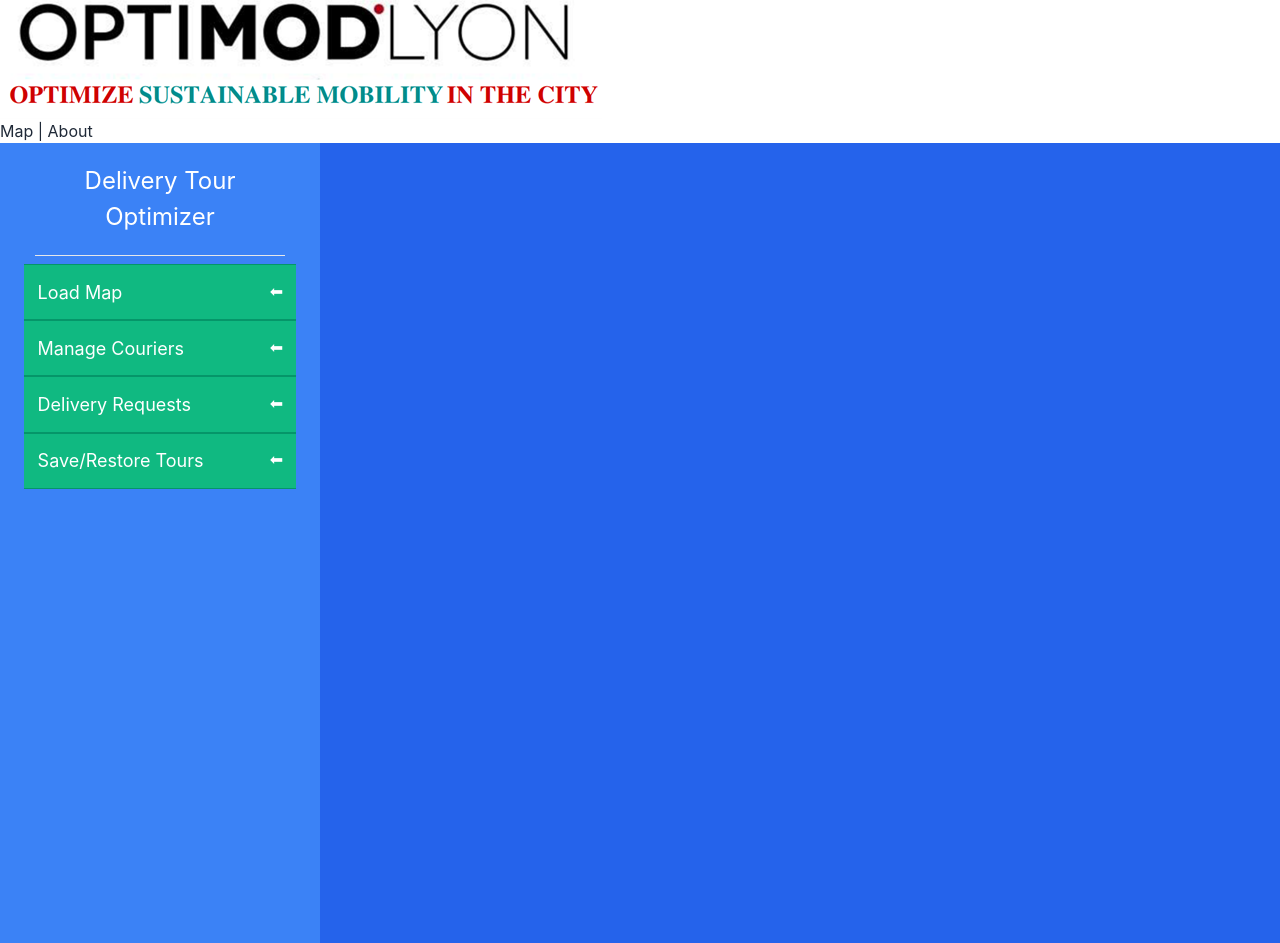
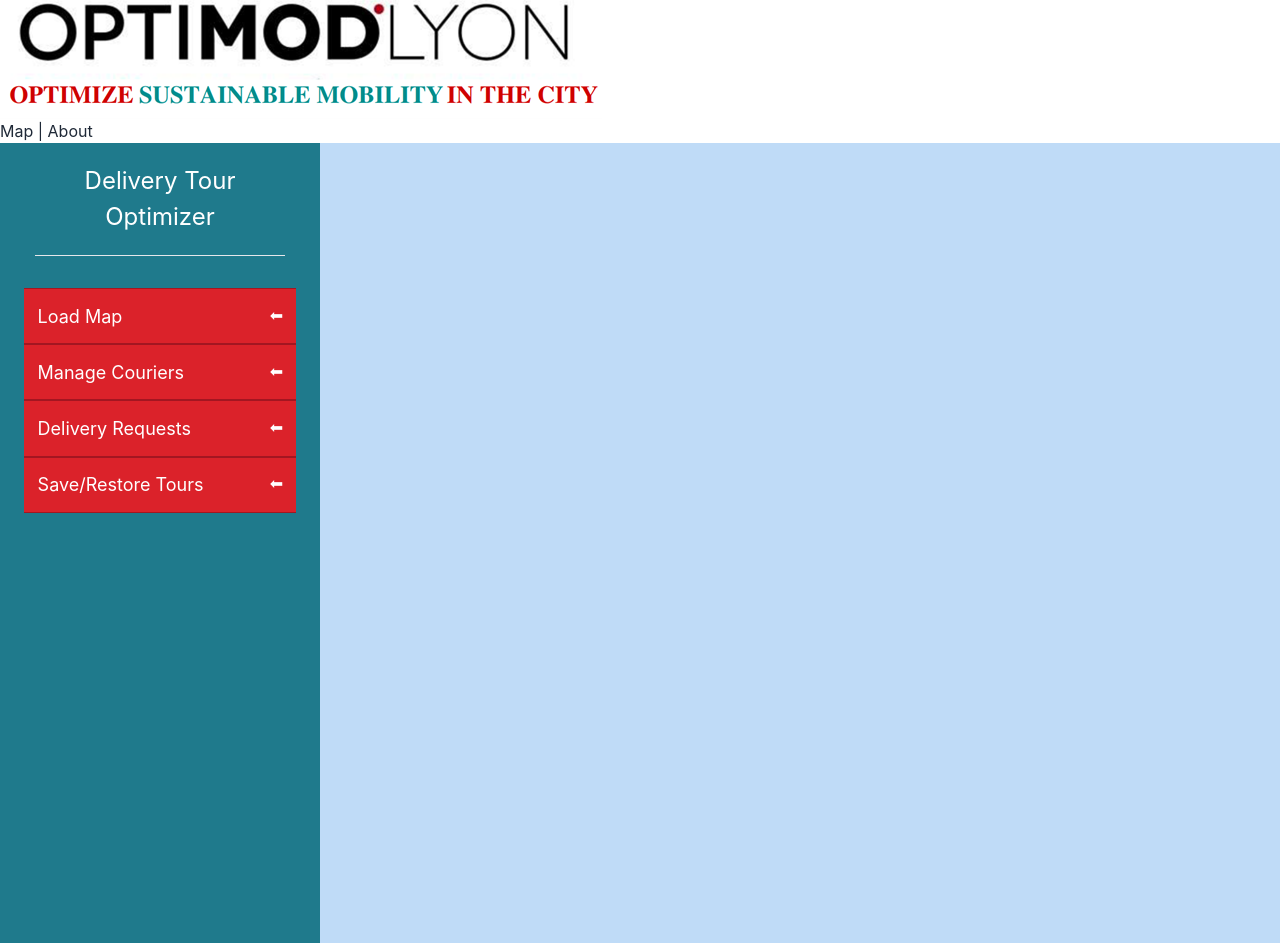
Before and after one commit to danielhabib3/optimod_lyon_front, an Angular app: page /map in a window 1280 px wide. Built offline with nearby package versions, Linux system fonts and the light colour scheme.

Commit message:
creation of the header

```diff
--- a/src/app/app.component.html
+++ b/src/app/app.component.html
@@ -1,5 +1,5 @@
 <!-- <h1>{{title}}</h1> -->
-<img src="optimodLyon.png" alt="logo" >
+<img src="optimodLyon.png" alt="logo">
 <nav>
   <a routerLink="/map">Map</a>
   |
--- /dev/null
+++ b/src/app/header/header.component.html
@@ -0,0 +1,14 @@
+<div class="navbar bg-base-100">
+    <div class="flex-none">
+        <button class="btn btn-square btn-ghost">
+            <svg xmlns="http://www.w3.org/2000/svg" fill="none" viewBox="0 0 24 24"
+                class="inline-block h-5 w-5 stroke-current">
+                <path stroke-linecap="round" stroke-linejoin="round" stroke-width="2" d="M4 6h16M4 12h16M4 18h16">
+                </path>
+            </svg>
+        </button>
+    </div>
+    <div class="flex-1">
+        <a routerLink="/map" class="btn btn-ghost text-xl">Optimod Lyon</a>
+    </div>
+</div>
--- a/src/app/map/map.component.html
+++ b/src/app/map/map.component.html
@@ -1,8 +1,8 @@
 <div class="flex font-sans h-screen text-white">
     <!-- Sidebar -->
-    <div class="bg-primary-light w-1/4 px-6">
+    <div class="bg-primary w-1/4 px-6 h-full overflow-y-auto pb-6">
         <h2 class="text-center m-5 ">Delivery Tour Optimizer</h2>
-        <hr class="my-2 w-11/12 mx-auto text-grey-600">
+        <hr class="my-2 w-11/12 mx-auto text-grey-600 pb-6">
 
         <!-- Load Map Section -->
         <div>
@@ -46,12 +46,12 @@
                         <!-- <option *ngFor="let courier of couriers" [value]="courier.id">{{ courier.name }}</option> -->
                     </select>
                 </div>
-                <div>
+                <div class="pt-6">
                     <label for="pickupLocation">Pickup Location</label>
                     <input type="text" id="pickupLocation" name="pickupLocation" placeholder="Enter address"
                         class="input input-bordered w-5/6 max-w-s" />
                 </div>
-                <div>
+                <div class="pt-6">
                     <label for="deliveryLocation">Delivery Location</label>
                     <input type="text" id="deliveryLocation" name="deliveryLocation" placeholder="Enter address"
                         class="input input-bordered w-5/6 max-w-s" />
@@ -75,5 +75,5 @@
     </div>
 
     <!-- Map -->
-    <div class="bg-primary w-3/4" id="map"></div>
+    <div class="bg-primary-light w-3/4" id="map"></div>
 </div>
--- a/src/styles.css
+++ b/src/styles.css
@@ -5,15 +5,15 @@
 
 @layer base {
   :root {
-    --color-primary: #2563eb;
-    --color-primary-light: #3b82f6;
-    --color-primary-dark: #1e40af;
-    --color-secondary: #10b981;
-    --color-secondary-light: #34d399;
-    --color-secondary-dark: #059669;
-    --color-neutral: #f3f4f6;
-    --color-neutral-light: #f9fafb;
-    --color-neutral-dark: #d1d5db;
-    --color-error: #ef4444;
+    --color-primary: #1f7a8c;
+    --color-primary-light: #bfdbf7;
+    --color-primary-dark: #053c5e;
+    --color-secondary: #db222a;
+    --color-secondary-light: #d15b61;
+    --color-secondary-dark: #a31621;
+    --color-neutral: #fdf0d5;
+    --color-neutral-light: #fff0d1;
+    --color-neutral-dark: #e8d09f;
+    --color-error: #ff0000;
   }
 }
```
Also changed, not shown: src/app/header/header.component.ts (added, +11 -0 lines), src/app/header/header.component.css (added), 1 other file (tests, documents, lock files or other folders).
